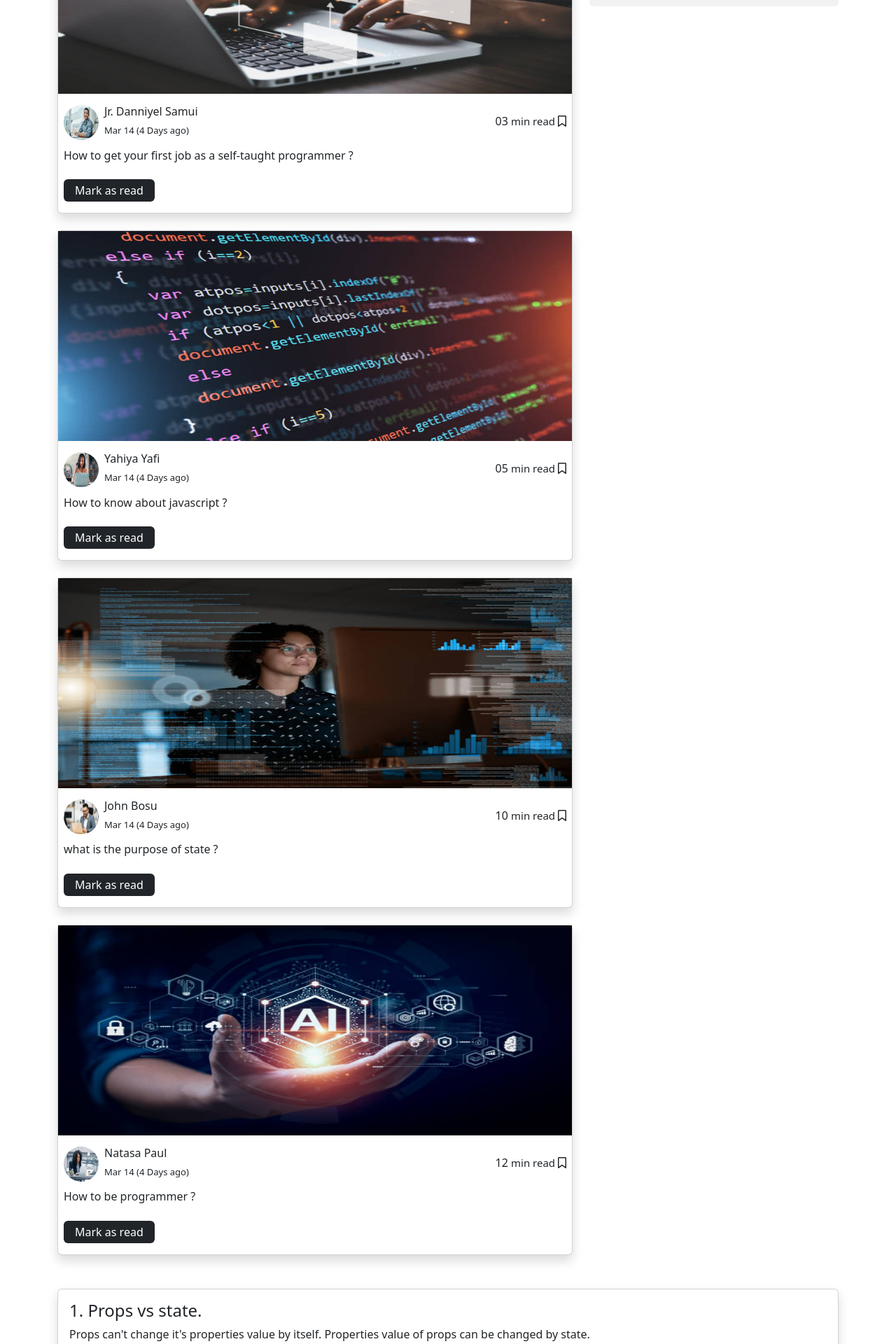
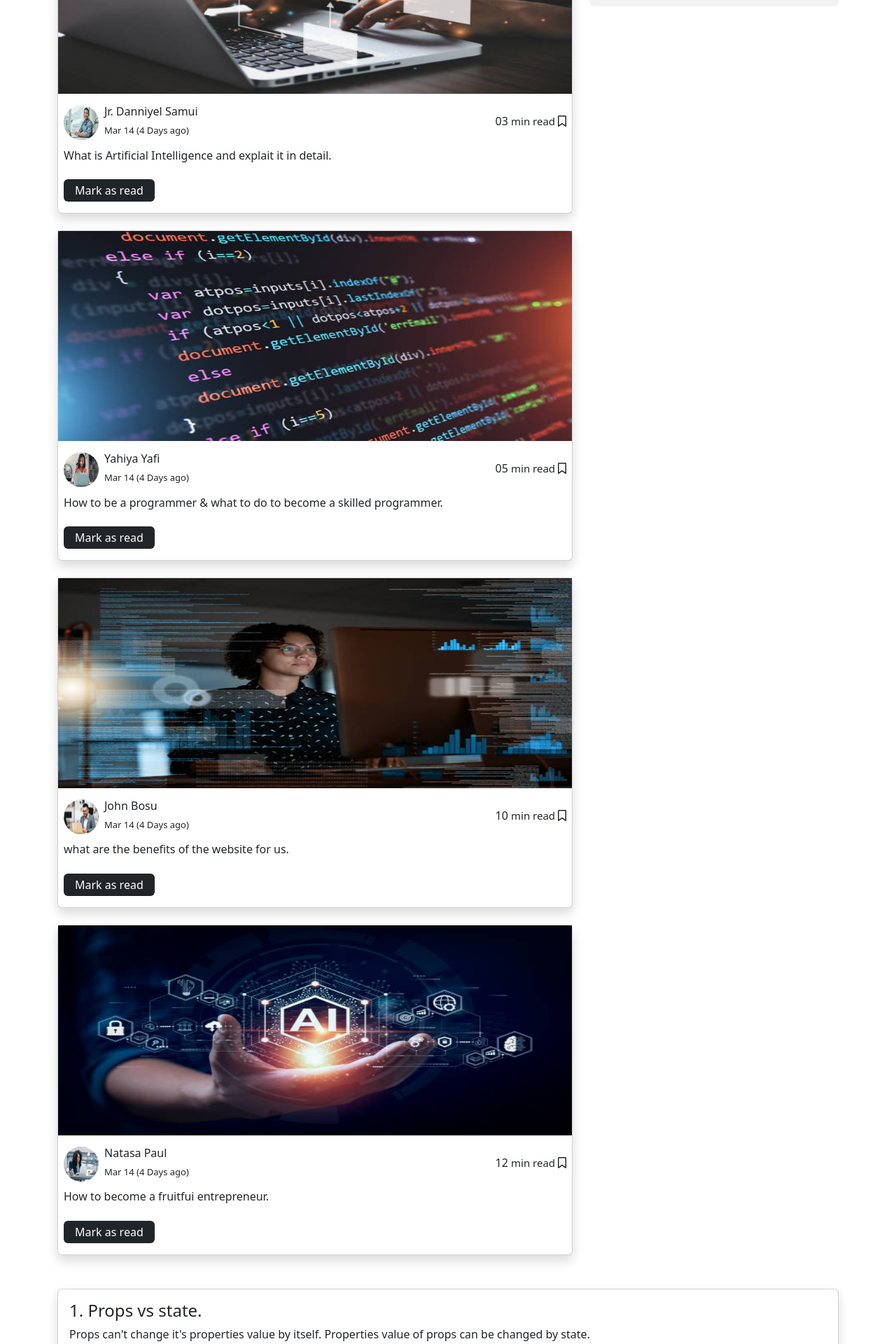
Before and after one commit to RitaM5/knowledge-cafe, a React (Vite) app: page / in a window 1280 px wide. Shown: the part 253-2173 px from the top of the page at 70% size. Built offline with nearby package versions, Linux system fonts and the light colour scheme; a web font is replaced by a local one.

Commit message:
title added in fake data

```diff
--- a/public/data.json
+++ b/public/data.json
@@ -2,7 +2,7 @@
     {
         "id": 0,
         "Author_name": "Jr. Danniyel Samui",
-        "Blog_title": "How to get your first job as a self-taught programmer",
+        "Blog_title": "What is Artificial Intelligence and explait it in detail.",
         "Images": "./image/coding-4.jpg",
         "Author_image": "./image/men-2.jpg",
         "Read_time": "03",
@@ -11,7 +11,7 @@
     {
         "id": 1,
         "Author_name": "Yahiya Yafi",
-        "Blog_title": "How to know about javascript",
+        "Blog_title": "How to be a programmer & what to do to become a skilled programmer.",
         "Images": "./image/coding-1.jpg",
         "Author_image": "./image/women-1.jpg",
         "Read_time": "05",
@@ -20,7 +20,7 @@
     {
         "id": 2,
         "Author_name": "John Bosu",
-        "Blog_title": "what is the purpose of state",
+        "Blog_title": "what are the benefits of the website for us.",
         "Images": "./image/coding-2.jpg",
         "Author_image": "./image/men-1.jpg",
         "Read_time": "10",
@@ -29,7 +29,7 @@
     {
         "id": 3,
         "Author_name": "Natasa Paul",
-        "Blog_title": "How to be programmer",
+        "Blog_title": "How to become a fruitfui entrepreneur.",
         "Images": "./image/coding-3.jpg",
         "Author_image": "./image/women-2.jpg",
         "Read_time": "12",
--- a/src/components/Home/CardData.jsx
+++ b/src/components/Home/CardData.jsx
@@ -21,7 +21,7 @@ const CardData = (props) => {
                         <p>{Read_time} <span style={{fontSize:"15px"}}>min read </span><i className="fa-regular fa-bookmark" onClick={() => addBookMark(Blog_title)}></i></p>
                     </div>
                     <div className='ms-2'>
-                        <h6>{Blog_title} ? </h6>
+                        <h6>{Blog_title}</h6>
                         <p className='mt-4'><button onClick={()=> readSpentTime(Read_time)} className="border-0 bg-dark p-1 rounded px-3"><span className='text-white'>Mark as read</span></button></p>
                     </div>
                 </div>
```
